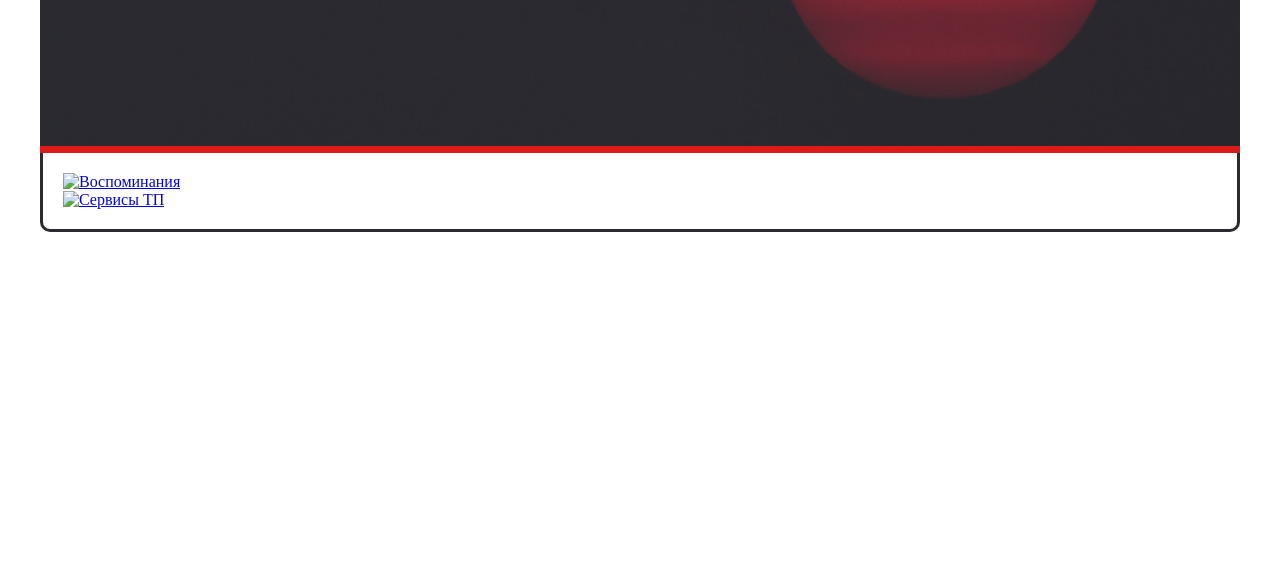
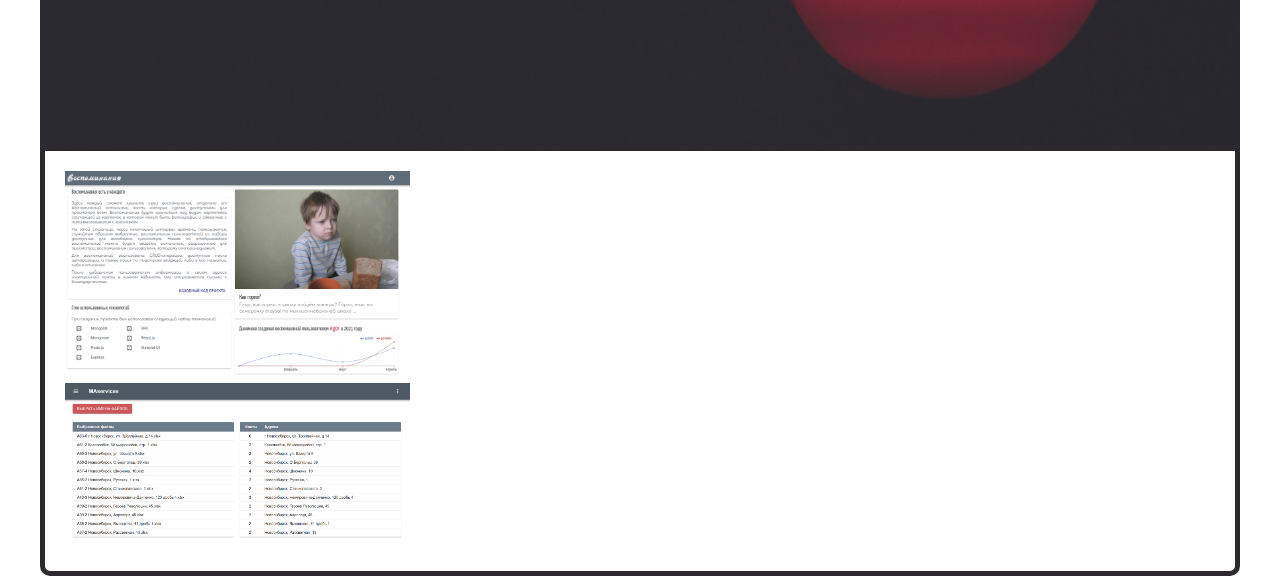
Before and after one commit to ruslalsur/landing, a plain HTML site: page index.html in a window 1280 px wide. Shown: the part 262-846 px from the top of the page. Before the commit the page ends 800 px from the top, so only its background shows below. Drawn offline with Linux system fonts and the light colour scheme.

Commit message:
add app images

```diff
--- a/css/styles.css
+++ b/css/styles.css
@@ -11,7 +11,6 @@
   border-top-right-radius: 10px;
   border-top-left-radius: 10px;
   position: relative;
-  border-bottom: 7px solid rgb(221, 26, 26);
 }
 
 .lable {
@@ -43,12 +42,20 @@
 }
 
 .content {
-  border-left: 3px solid #2c2a2e;
-  border-right: 3px solid #2c2a2e;
-  border-bottom: 3px solid #2c2a2e;
+  border: 5px solid #2c2a2e;
   border-end-start-radius: 10px;
   border-end-end-radius: 10px;
   padding: 20px;
+}
+
+.apps {
+}
+
+.app__link {
+}
+
+.app__img {
+  max-width: 30%;
 }
 
 @media (max-width: 600px) {
```
Also changed, not shown: images/img-maservises.png (added), images/img-memories.png (added).
